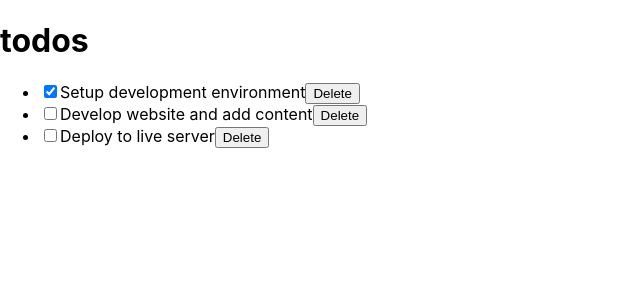
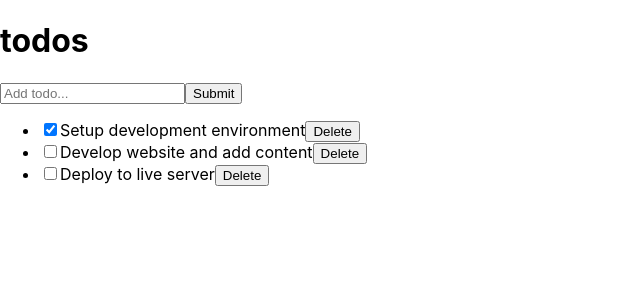
Before and after one commit to Thermiee/Microverse-Todo, a React (Create React App) app: page / in a window 1280 px wide. Shown: the top 300 px of the page, without its empty margins (0-640 px from the left). Built offline with nearby package versions, Linux system fonts and the light colour scheme.

Commit message:
Add a text input field and a submit button

```diff
--- a/src/components/InputTodo.js
+++ b/src/components/InputTodo.js
@@ -0,0 +1,27 @@
+import React, { Component } from "react";
+
+class InputTodo extends Component {
+  state = {
+    title: "",
+  }
+  onChange = e => {
+    this.setState({
+      [e.target.name]: e.target.value,
+    })
+  }
+  render() {
+    return (
+      <form>
+        <input
+          type="text"
+          placeholder="Add todo..."
+          value={this.state.title}
+          name="title"
+          onChange={this.onChange}
+        />
+        <button>Submit</button>
+      </form>
+    )
+  }
+}
+export default InputTodo
--- a/src/components/TodoContainer.js
+++ b/src/components/TodoContainer.js
@@ -1,6 +1,7 @@
 import React from "react";
 import TodosList from "./TodosList";
 import Header from "./Header";
+import InputTodo from "./InputTodo";
 
 class TodoContainer extends React.Component {
 
@@ -46,11 +47,14 @@
       ]
     });
   };
+
+
   render() {
 
     return (
         <div>
       <Header />
+      <InputTodo/>
       <TodosList todos={this.state.todos}
        handleChangeProps={this.handleChange}
        deleteTodoProps={this.delTodo} />
--- a/src/components/TodoItem.js
+++ b/src/components/TodoItem.js
@@ -8,7 +8,7 @@
        onChange={() => props.handleChangeProps(props.todo.id)}
        />
        {props.todo.title}
-       <button onClick={() => this.props.deleteTodoProps(this.props.todo.id)}>
+       <button onClick={() => props.deleteTodoProps(props.todo.id)}>
            Delete</button>
        </li>
 
```
